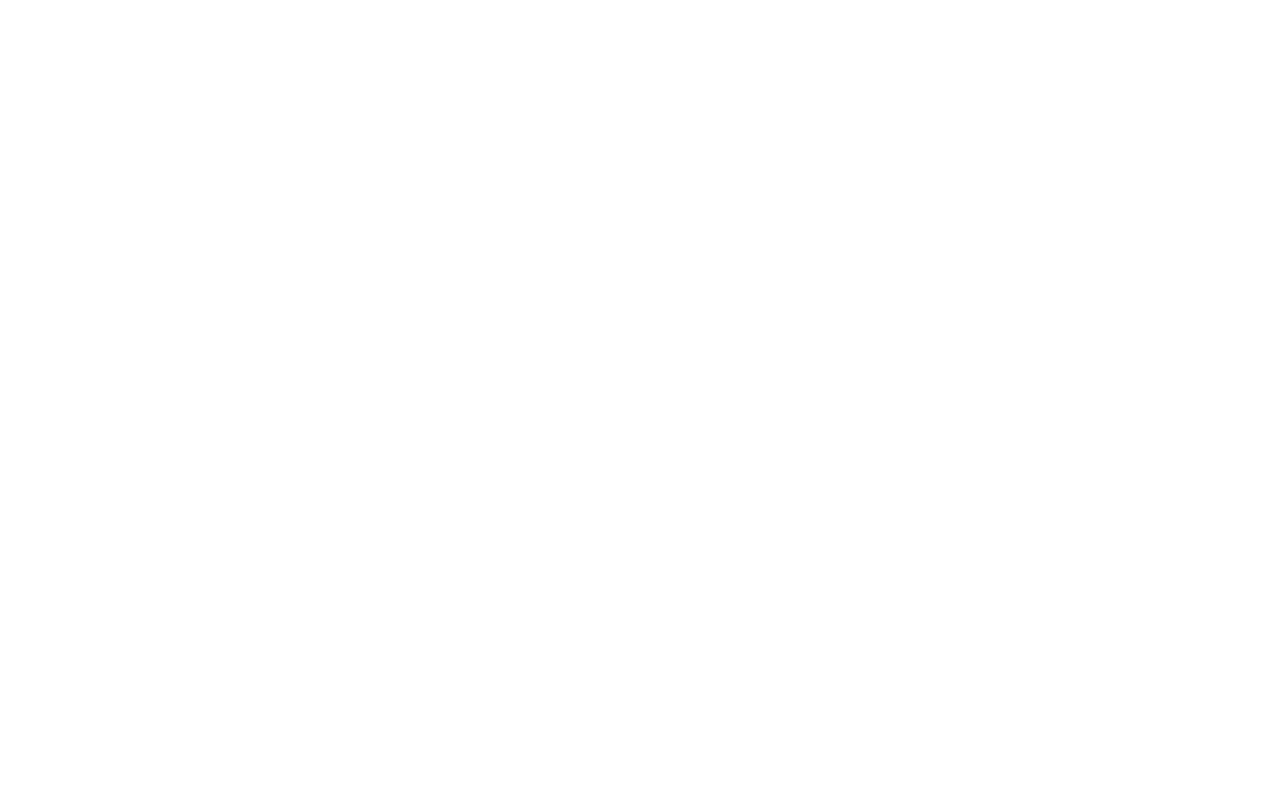
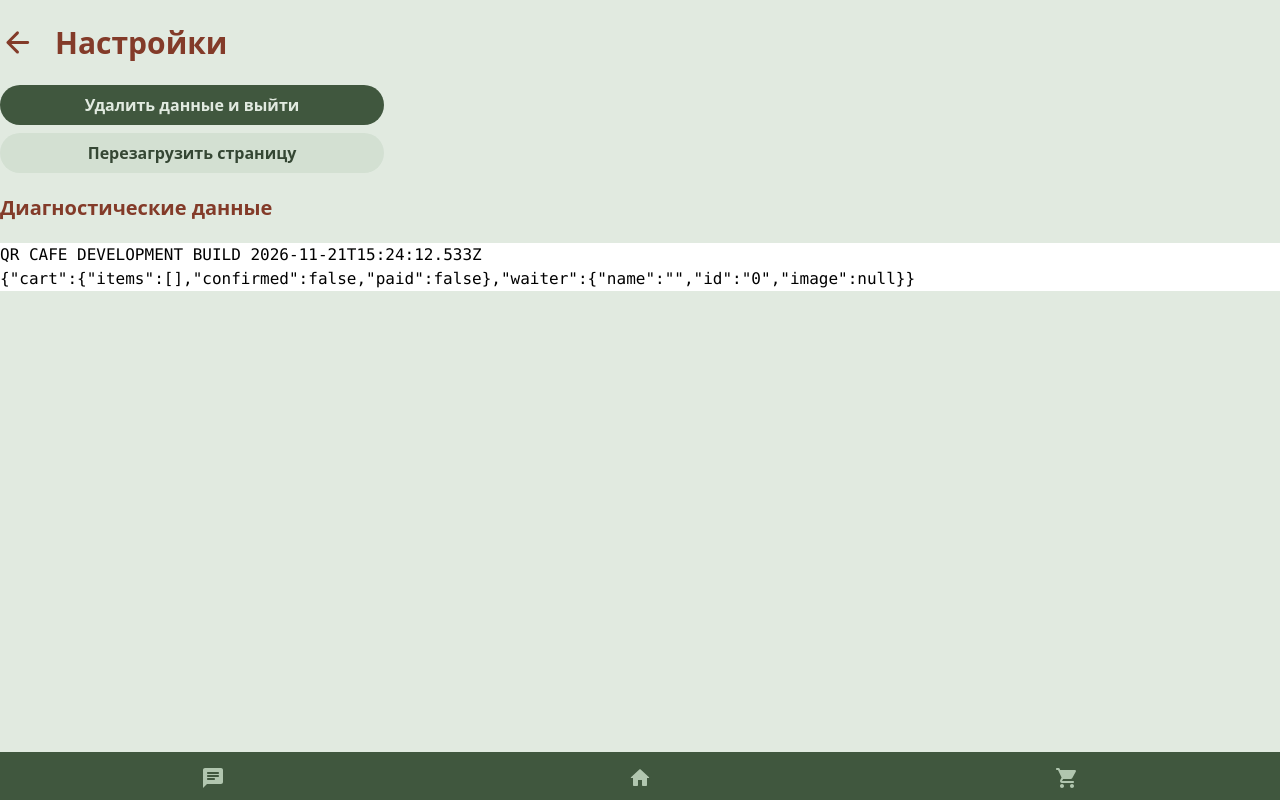
Before and after one commit to Kexogg/qrcafe, a React (Vite) app in the folder client/: page /customer/settings in a window 1280 px wide. Before the commit this address had no page. Built offline with nearby package versions, Linux system fonts and the light colour scheme.

Commit message:
Settings page

```diff
--- a/client/src/App.tsx
+++ b/client/src/App.tsx
@@ -9,6 +9,7 @@ import { CustomerNotifications } from './pages/CustomerNotifications/CustomerNot
 import { CustomerCart } from './pages/CustomerCart/CustomerCart.tsx'
 import '@fontsource-variable/roboto-flex'
 import { CustomerPayment } from './pages/CustomerPayment/CustomerPayment.tsx'
+import { CustomerSettings } from './pages/CustomerSettings/CustomerSettings.tsx'
 
 function App() {
     return (
@@ -27,6 +28,7 @@ function App() {
                         element={<CustomerNotifications />}
                     />
                     <Route path="payment" element={<CustomerPayment />} />
+                    <Route path="settings" element={<CustomerSettings />} />
                 </Route>
             </Routes>
         </BrowserRouter>
--- /dev/null
+++ b/client/src/pages/CustomerSettings/CustomerSettings.tsx
@@ -0,0 +1,36 @@
+import { BuildInfo } from '../../components/BuildInfo/BuildInfo.tsx'
+import { PageTitle } from '../../components/UI/PageTitle/PageTitle.tsx'
+import { useAppSelector } from '../../hooks.ts'
+import { Button } from '../../components/UI/Button/Button.tsx'
+
+export const CustomerSettings = () => {
+    const state = useAppSelector((state) => state)
+    return (
+        <section className={'flex flex-col gap-5'}>
+            <PageTitle title={'Настройки'} />
+            <span className={'flex max-w-sm flex-col gap-2'}>
+                <Button
+                    label={'Удалить данные и выйти'}
+                    dark
+                    onClick={() => {
+                        localStorage.clear()
+                        window.location.href = '/'
+                    }}
+                />
+                <Button
+                    label={'Перезагрузить страницу'}
+                    onClick={() => window.location.reload()}
+                />
+            </span>
+            <h2 className={'text-accent-800'}>Диагностические данные</h2>
+            <div className={'bg-white'}>
+                <pre>
+                    QR CAFE <BuildInfo />
+                </pre>
+                <pre className={'whitespace-pre-wrap'}>
+                    {JSON.stringify(state)}
+                </pre>
+            </div>
+        </section>
+    )
+}
--- a/client/src/pages/CutomerHome/CustomerHome.tsx
+++ b/client/src/pages/CutomerHome/CustomerHome.tsx
@@ -1,21 +1,27 @@
-import {ServedBy} from "../../components/UI/ServedBy/ServedBy.tsx";
-import {Showcase} from "../../components/UI/Showcase/Showcase.tsx";
-import {getPlaceholderDish} from "../../types/IDish.ts";
-import {Catalog} from "../../components/UI/Catalog/Catalog.tsx";
+import { ServedBy } from '../../components/UI/ServedBy/ServedBy.tsx'
+import { Showcase } from '../../components/UI/Showcase/Showcase.tsx'
+import { getPlaceholderDish } from '../../types/IDish.ts'
+import { Catalog } from '../../components/UI/Catalog/Catalog.tsx'
+import { SettingsRounded } from '@mui/icons-material'
+import { Link } from 'react-router-dom'
 
 export const CustomerHome = () => {
     const dishes = [
         getPlaceholderDish(),
         getPlaceholderDish(),
-        getPlaceholderDish()
+        getPlaceholderDish(),
     ]
     return (
         <>
-            <ServedBy/>
-            <Showcase title={'Новинки недели'} items={dishes}/>
-            <Showcase title={'Мы рекомендуем'} items={dishes}/>
-            <Catalog title={'Основное меню'}/>
+            <section className={'flex justify-between'}>
+                <ServedBy />
+                <Link to={'/customer/settings'}>
+                    <SettingsRounded />
+                </Link>
+            </section>
+            <Showcase title={'Новинки недели'} items={dishes} />
+            <Showcase title={'Мы рекомендуем'} items={dishes} />
+            <Catalog title={'Основное меню'} />
         </>
-
-    );
-};
+    )
+}
```
